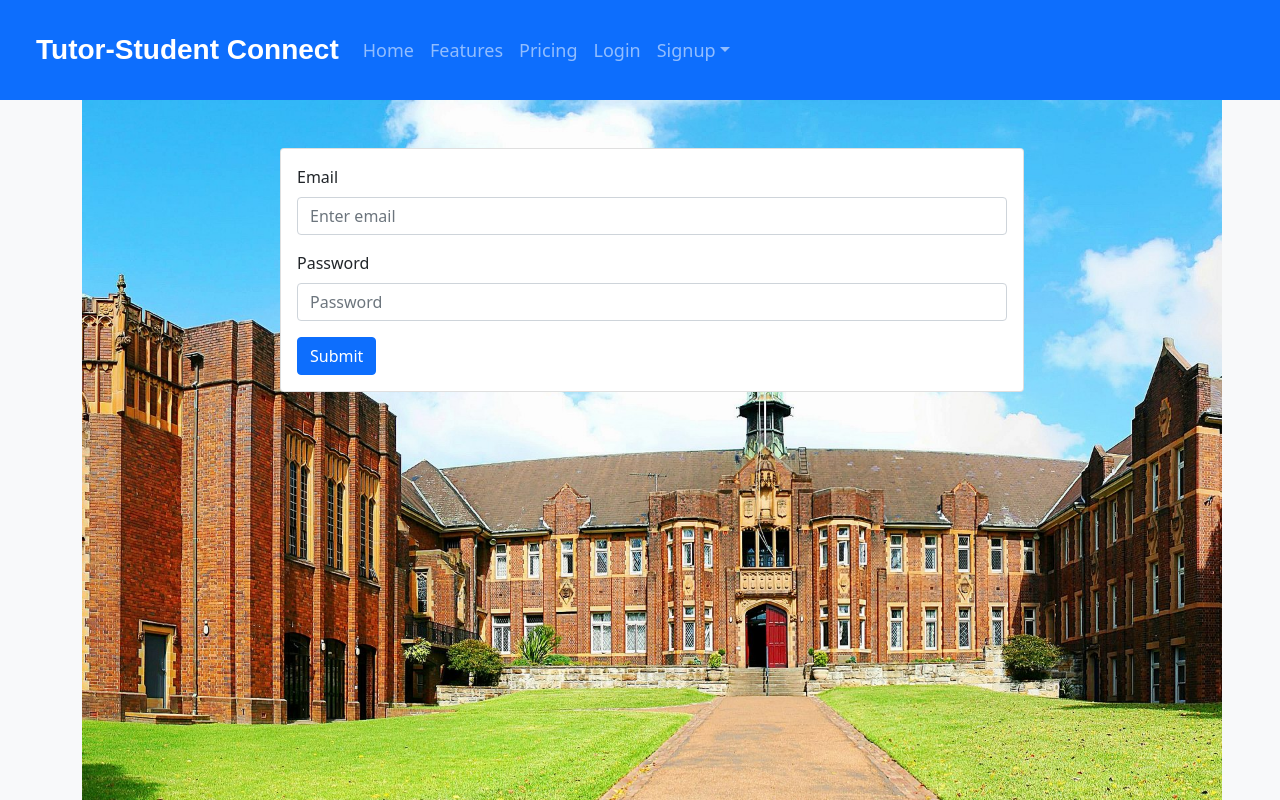
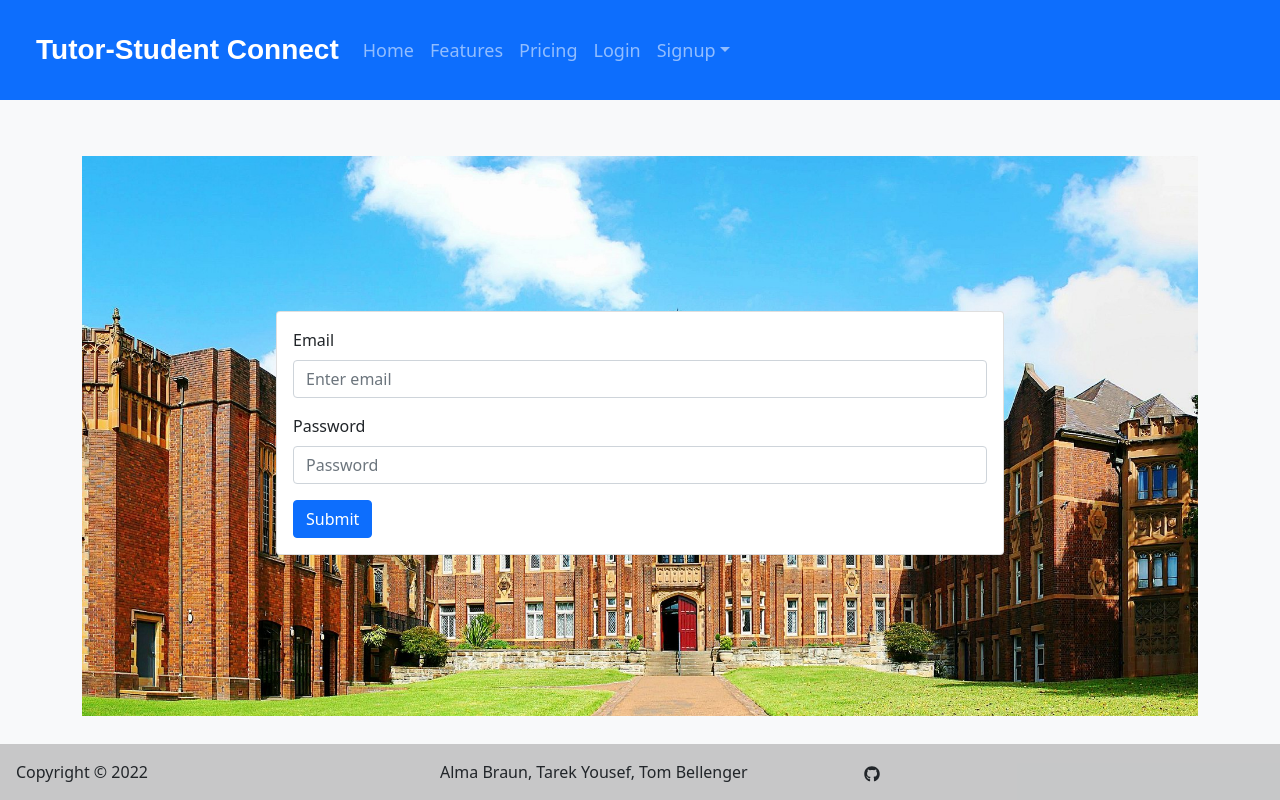
Before and after one commit to ALMA-DEV914/tutor-central-mern, a React (Create React App) app in the folder client/: page /login in a window 1280 px wide. Shown: the top 800 px of the page. Built offline with nearby package versions, Linux system fonts and the light colour scheme.

Commit message:
enhance backgrounfd image

```diff
--- a/client/src/components/Pricing/index.js
+++ b/client/src/components/Pricing/index.js
@@ -1,12 +1,13 @@
 import React from 'react'
-import { Container, Row, Col, Card, Button, Spinner } from 'react-bootstrap'
+import { Container, Row, Col, Card, Button, Spinner, Modal } from 'react-bootstrap'
 
 export const Pricing = () => {
     return (
+
         <Container className='text-center mt-4'>
   <Row style={{margin: '5% auto'}}>
     <Col className='mb-4 mt-4'><h1>Get tutoring at an affordable price</h1>
-    <p>We help student or individuals how to manage their pocket.</p></Col>
+</Col>
   </Row>
   <Row style={{margin: '5% auto'}}>
     <Col><Card style={{ width: '18rem' }}>
@@ -68,5 +69,6 @@ export const Pricing = () => {
 </Row>
 <Row><Button variant='success' type='submit' href='/student-signup' style={{width:'50%', margin: '3% auto', padding: '12px'}}>START YOUR FREE TRIAL</Button></Row>
 </Container>
+
     );
 }
--- a/client/src/pages/Login.js
+++ b/client/src/pages/Login.js
@@ -51,8 +51,8 @@ function Login() {
   return (
     <>
 
-    <Container className="p-4" style={{ backgroundImage: `url(${background})`, height:'100vh', backgroundSize: 'cover', width: '100vw'}}>
-      <Row className="justify-content-md-center">
+    <Container className="p-4" style={{ backgroundImage: `url(${background})`, height:'70vh', backgroundSize: 'cover', marginTop: '5%'}}>
+      <Row className="justify-content-md-center" style={{marginTop: '10%'}}>
     <Card className="col-lg-8 mt-4 p-3">
       <Form noValidate validated={validated} onSubmit={handleFormSubmit}>
         <Form.Group className='mb-3' controlId='formBasicEmail'>
--- a/client/src/pages/StudentSignup.js
+++ b/client/src/pages/StudentSignup.js
@@ -63,8 +63,8 @@ function StudentSignup() {
 
   return (
 
-    <Container className="py-4" style={{backgroundImage: `url(${background})`, height:'100vh', backgroundSize: 'cover'}}>
-      <Row className="justify-content-md-center">
+    <Container className="py-4" style={{backgroundImage: `url(${background})`, height:'70vh', backgroundSize: 'cover', marginTop: '5%'}}>
+      <Row className="justify-content-md-center" style={{marginTop: '10%'}}>
     <Card className='col-lg-8 my-3'>
       <Card.Header>
         <Card.Title>Student Signup</Card.Title>
```
